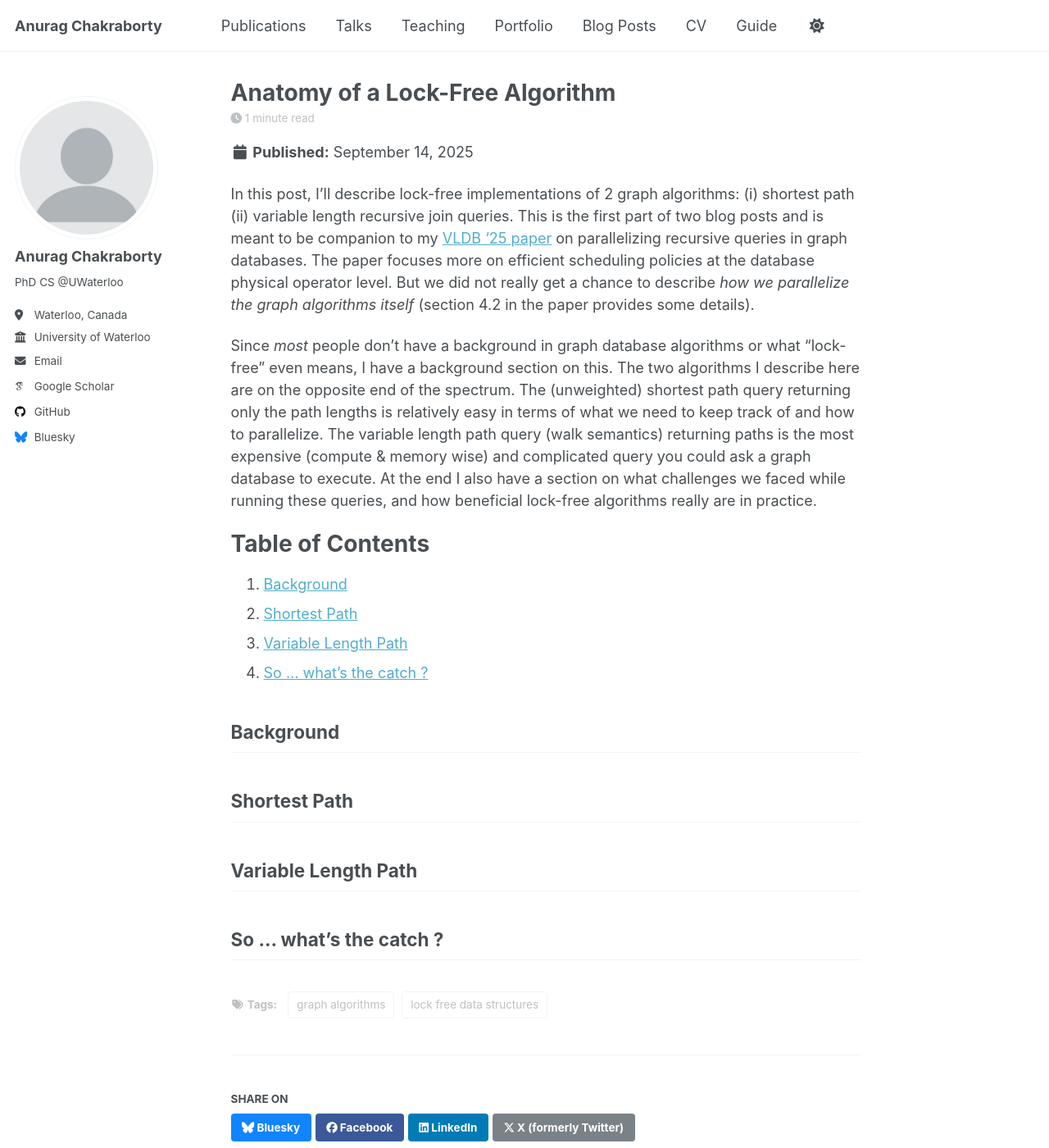
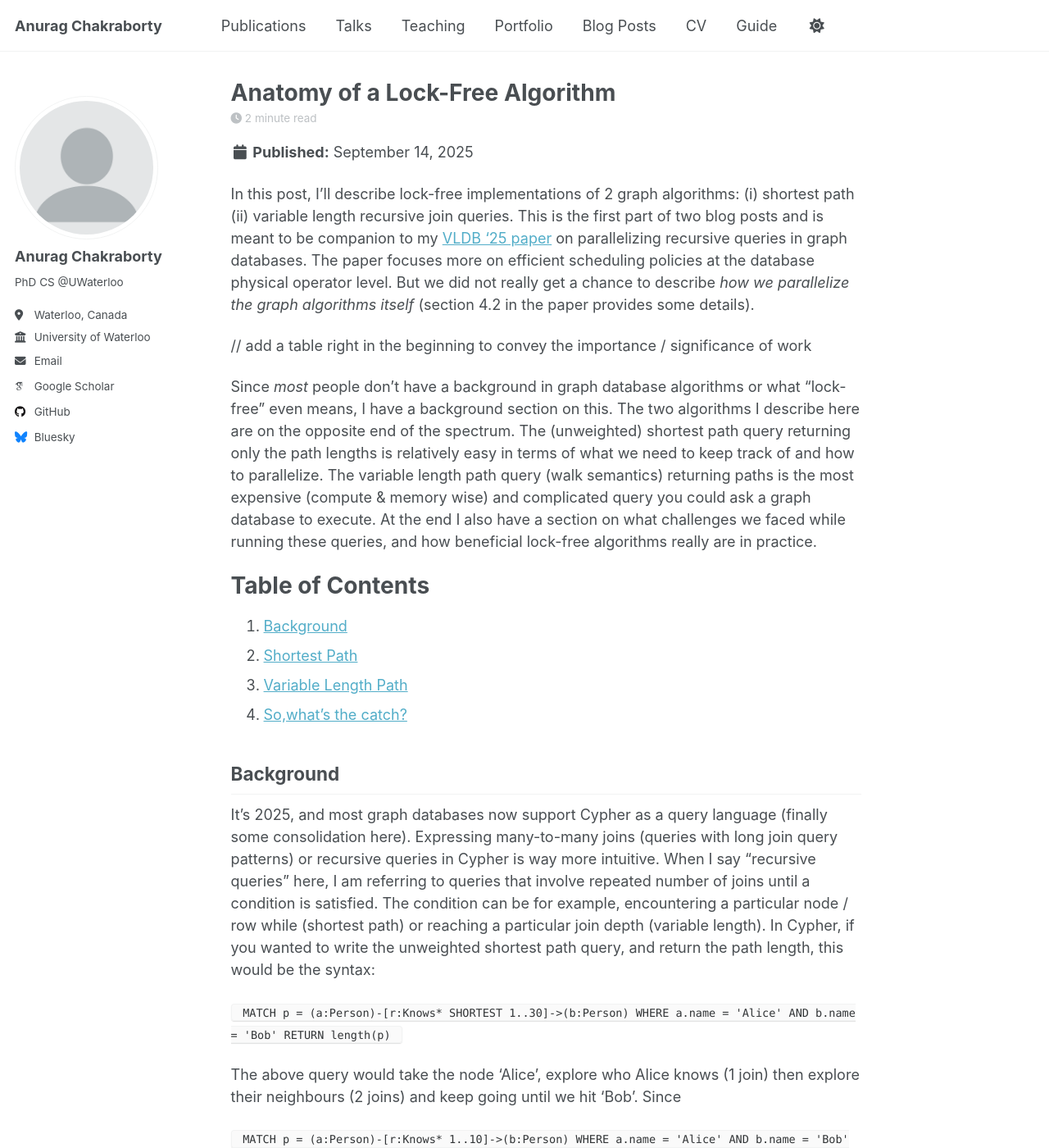
Before and after one commit to anuchak/anuchak.github.io, a Jekyll site: the page built from _posts/2025-09-14-blog-post-1.md, in a window 1280 px wide and 1400 px high. Shown: the whole window at 82% size. Built offline with Jekyll 4.4.1, drawn with Linux system fonts in a browser that asks for light colours; some web fonts are replaced; a script that is not in the unit is left out; some of the changed text lies outside the part shown.

Commit message:
push changes

```diff
--- a/_posts/2025-09-14-blog-post-1.md
+++ b/_posts/2025-09-14-blog-post-1.md
@@ -12,20 +12,54 @@ recursive join queries. This is the first part of two blog posts and is meant to
 on parallelizing recursive queries in graph databases. The paper focuses more on efficient scheduling policies at the database physical operator level.
 But we did not really get a chance to describe _how we parallelize the graph algorithms itself_ (section 4.2 in the paper provides some details).
 
+// add a table right in the beginning to convey the importance / significance of work
+
 Since *most* people don't have a background in graph database algorithms or what "lock-free" even means, I have a background section
 on this. The two algorithms I describe here are on the opposite end of the spectrum. The (unweighted) shortest path query returning only
 the path lengths is relatively easy in terms of what we need to keep track of and how to parallelize. The variable length path query (walk semantics) returning paths
 is the most expensive (compute & memory wise) and complicated query you could ask a graph database to execute. At the end I also have a section
 on what challenges we faced while running these queries, and how beneficial lock-free algorithms really are in practice.
 
+
 # Table of Contents
 1. [Background](#Background)
 2. [Shortest Path](#Shortest Path)
 3. [Variable Length Path](#Variable Length Path)
-4. [So ... what's the catch ?](#fourth-examplehttpwwwfourthexamplecom)
+4. [So,what's the catch?](#So,what's the catch?)
 
 
 ## Background
+
+It's 2025, and most graph databases now support Cypher as a query language (finally some consolidation here).
+Expressing many-to-many joins (queries with long join query patterns) or recursive queries in Cypher is way more intuitive.
+When I say "recursive queries" here, I am referring to queries that involve repeated number of joins until a condition is satisfied.
+The condition can be for example, encountering a particular node / row while (shortest path) or reaching a particular join depth (variable length).
+In Cypher, if you wanted to write the unweighted shortest path query, and return the path length, this would be the syntax:
+
+``
+MATCH p = (a:Person)-[r:Knows* SHORTEST 1..30]->(b:Person)
+WHERE a.name = 'Alice' AND b.name = 'Bob'
+RETURN length(p)
+``
+
+The above query would take the node 'Alice', explore who Alice knows (1 join) then explore their neighbours (2 joins) and keep
+going until we hit 'Bob'. Since
+
+
+``
+MATCH p = (a:Person)-[r:Knows* 1..10]->(b:Person)
+WHERE a.name = 'Alice' AND b.name = 'Bob'
+RETURN length(p)
+``
+
+Let's take the following graph as an example (we'll keep using this as a running example):
+
+<figure>
+  <img src="/images/graph.png" alt="Description" style="width: 100%;" />
+  <figcaption style="text-align: center;">Example Graph</figcaption>
+</figure>
+
+
 
 
 ## Shortest Path
@@ -34,4 +68,4 @@ on what challenges we faced while running these queries, and how beneficial lock
 ## Variable Length Path
 
 
-## So ... what's the catch ?
+## So,what's the catch?
```
Also changed, not shown: images/graph.png (added).
